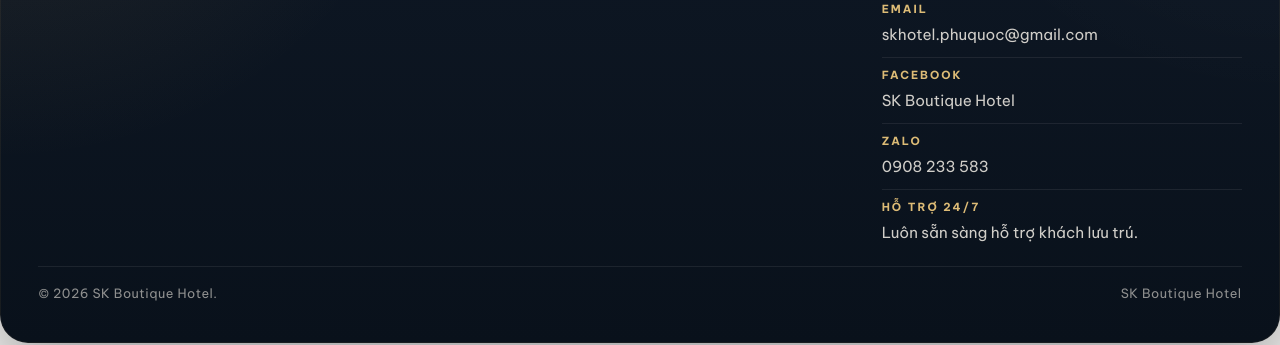
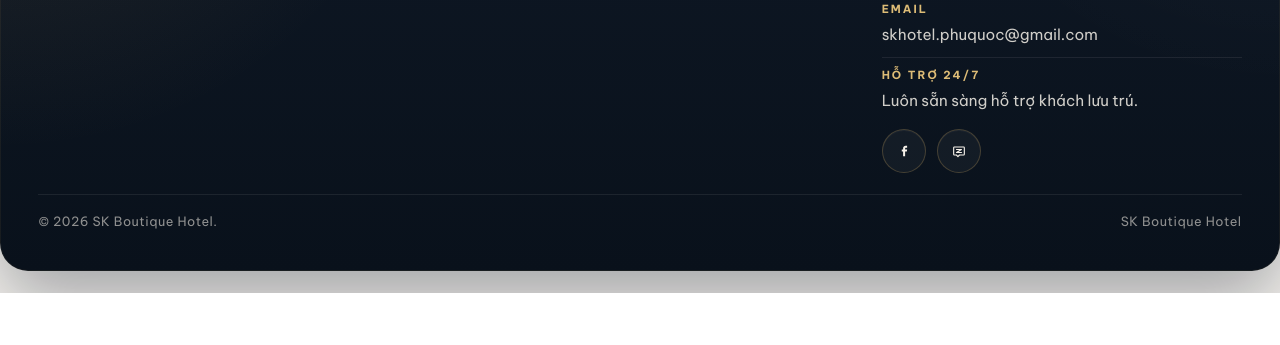
Before and after one commit to mbxhoan/sk-boutique-hotel, a Next.js app: page / in a window 1280 px wide. Shown: the part 3610-3955 px from the top of the page. After the commit the page ends 3903 px from the top, so only its background shows below. Built offline with nearby package versions, Linux system fonts and the light colour scheme; no server answers; the database is empty; a web font is replaced by a local one.

Commit message:
feat(footer): add clickable social icon links

```diff
--- a/app/globals.css
+++ b/app/globals.css
@@ -1485,6 +1485,11 @@ textarea {
   color: #e8c87e;
 }
 
+.site-footer__social {
+  display: flex;
+  justify-content: flex-start;
+}
+
 .site-footer__bar {
   display: flex;
   justify-content: space-between;
@@ -1495,6 +1500,49 @@ textarea {
   color: rgba(247, 242, 234, 0.56);
   font-size: 0.8rem;
   letter-spacing: 0.04em;
+}
+
+.site-footer__social-links {
+  display: flex;
+  flex-wrap: wrap;
+  gap: 0.7rem;
+}
+
+.site-footer__social-link {
+  display: inline-flex;
+  align-items: center;
+  justify-content: center;
+  width: 2.75rem;
+  height: 2.75rem;
+  border: 1px solid rgba(197, 160, 89, 0.28);
+  border-radius: 999px;
+  background: rgba(255, 255, 255, 0.04);
+  color: #f7f2ea;
+  box-shadow: inset 0 1px 0 rgba(255, 255, 255, 0.04);
+  transition:
+    transform 0.18s ease,
+    border-color 0.18s ease,
+    background 0.18s ease,
+    color 0.18s ease,
+    box-shadow 0.18s ease;
+}
+
+.site-footer__social-link:hover {
+  transform: translateY(-1px);
+  border-color: rgba(232, 200, 126, 0.82);
+  background: rgba(232, 200, 126, 0.12);
+  color: #f7f2ea;
+  box-shadow: 0 14px 24px rgba(0, 0, 0, 0.18);
+}
+
+.site-footer__social-link:focus-visible {
+  outline: 2px solid rgba(232, 200, 126, 0.9);
+  outline-offset: 3px;
+}
+
+.site-footer__social-link svg {
+  width: 1rem;
+  height: 1rem;
 }
 
 .not-found {
--- a/components/site-footer.tsx
+++ b/components/site-footer.tsx
@@ -57,6 +57,32 @@ const footerContact = {
 
 const footerLegal = t("© 2026 SK Boutique Hotel.", "© 2026 SK Boutique Hotel.");
 
+function FacebookIcon() {
+  return (
+    <svg aria-hidden="true" fill="none" height="18" viewBox="0 0 18 18" width="18">
+      <path
+        d="M10.75 5.25H12.5V3H10.75C9.23122 3 8 4.23122 8 5.75V7.25H6.5V9.5H8V15H10.25V9.5H12.2L12.5 7.25H10.25V6C10.25 5.58579 10.5858 5.25 10.75 5.25Z"
+        fill="currentColor"
+      />
+    </svg>
+  );
+}
+
+function ZaloIcon() {
+  return (
+    <svg aria-hidden="true" fill="none" height="18" viewBox="0 0 18 18" width="18">
+      <path
+        d="M14.25 4.5H3.75C3.33579 4.5 3 4.83579 3 5.25V12.75C3 13.1642 3.33579 13.5 3.75 13.5H6.1L7.8 15.25L9.55 13.5H14.25C14.6642 13.5 15 13.1642 15 12.75V5.25C15 4.83579 14.6642 4.5 14.25 4.5Z"
+        stroke="currentColor"
+        strokeLinecap="round"
+        strokeLinejoin="round"
+        strokeWidth="1.25"
+      />
+      <path d="M6.2 7.25H11.8L6.2 10.75H11.8" stroke="currentColor" strokeLinecap="round" strokeLinejoin="round" strokeWidth="1.2" />
+    </svg>
+  );
+}
+
 export function SiteFooter() {
   const searchParams = useSearchParams();
   const locale = resolveLocale(searchParams.get("lang"));
@@ -114,26 +140,35 @@ export function SiteFooter() {
                 </dd>
               </div>
               <div className="site-footer__detail">
-                <dt>Facebook</dt>
-                <dd>
-                  <a className="site-footer__detail-link" href={siteInfo.facebook} rel="noreferrer" target="_blank">
-                    SK Boutique Hotel
-                  </a>
-                </dd>
-              </div>
-              <div className="site-footer__detail">
-                <dt>Zalo</dt>
-                <dd>
-                  <a className="site-footer__detail-link" href={`https://zalo.me/${siteInfo.zalo.replace(/\s+/g, "")}`} rel="noreferrer" target="_blank">
-                    {siteInfo.zalo}
-                  </a>
-                </dd>
-              </div>
-              <div className="site-footer__detail">
                 <dt>{footerContact.badge.vi}</dt>
                 <dd>{localize(locale, footerContact.support)}</dd>
               </div>
             </dl>
+
+            <div className="site-footer__social">
+              <nav className="site-footer__social-links" aria-label={locale === "en" ? "Social links" : "Liên kết mạng xã hội"}>
+                <a
+                  className="site-footer__social-link"
+                  href={siteInfo.facebook}
+                  rel="noreferrer noopener"
+                  target="_blank"
+                  title="Facebook"
+                  aria-label="Facebook"
+                >
+                  <FacebookIcon />
+                </a>
+                <a
+                  className="site-footer__social-link"
+                  href={`https://zalo.me/${siteInfo.zalo.replace(/\s+/g, "")}`}
+                  rel="noreferrer noopener"
+                  target="_blank"
+                  title="Zalo"
+                  aria-label="Zalo"
+                >
+                  <ZaloIcon />
+                </a>
+              </nav>
+            </div>
           </section>
         </div>
 
```
Also changed, not shown: 1 other file (tests, documents, lock files or other folders).
